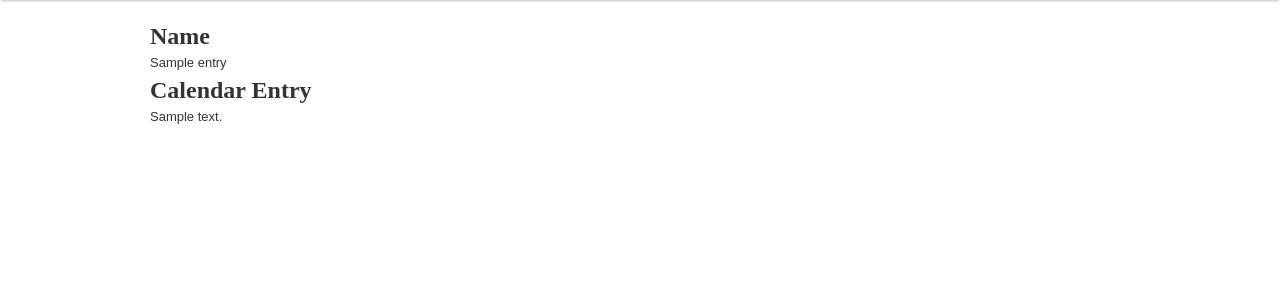
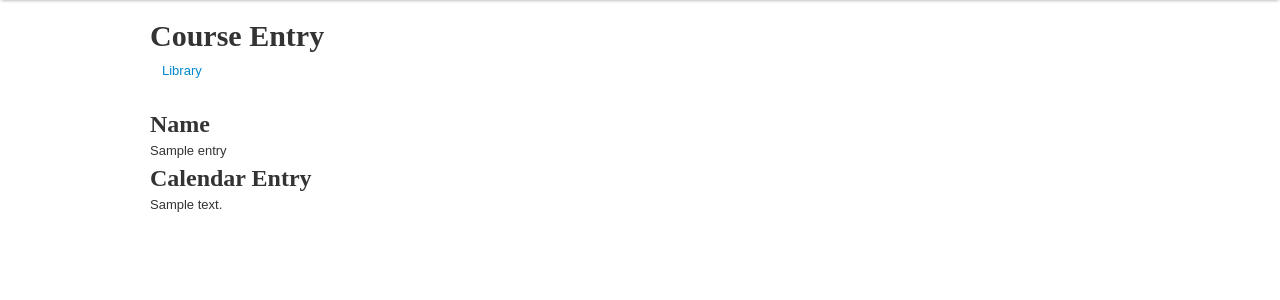
Before and after one commit to gmcclure/classwrite, a Django app: template course/templates/course_calendar_entry_view.html in a window 1280 px wide. Shown: the part 40-340 px from the top of the page. Run offline with Django 3.2, Linux system fonts and the light colour scheme; the template is opened without the code that fills it: most values are stand-ins (such as "Sample title", 1, 10 or a date in 2020); some libraries are stand-ins or nearby versions; some web fonts are replaced.

Commit message:
Fixed course entry view.

```diff
--- a/course/templates/course_calendar_entry_view.html
+++ b/course/templates/course_calendar_entry_view.html
@@ -1,14 +1,13 @@
 {% extends "base.html" %}
 {% load markup %}
 
-{% block nav %}
-<h1>Course Entry View</h1>
-<div id="context_navigation">
-    <a href="/library/catalog/">Library</a>
+{% block content %}
+<h1>Course Entry</h1>
+<div class="subnav">
+    <ul class="nav nav-pills">
+        <li><a href="/library/catalog/">Library</a></li>
+    </ul>
 </div>
-{% endblock %}
-
-{% block content %}
 
 <h2>Name</h2>
 <div class="assignment_detail">{{ entry.title }}</div>
--- a/course/views.py
+++ b/course/views.py
@@ -83,7 +83,7 @@ def course_calendar(request, course_id, thisyear=date.today().year, thismonth=da
 
 
 @login_required
-def course_calendar_entry_view(request, class_id, entry_id):
+def course_calendar_entry_view(request, course_id, entry_id):
     '''View a course calendar entry.'''
     entry = CourseEntry.objects.get(pk=entry_id)
     return render_to_response('course_calendar_entry_view.html',
```
